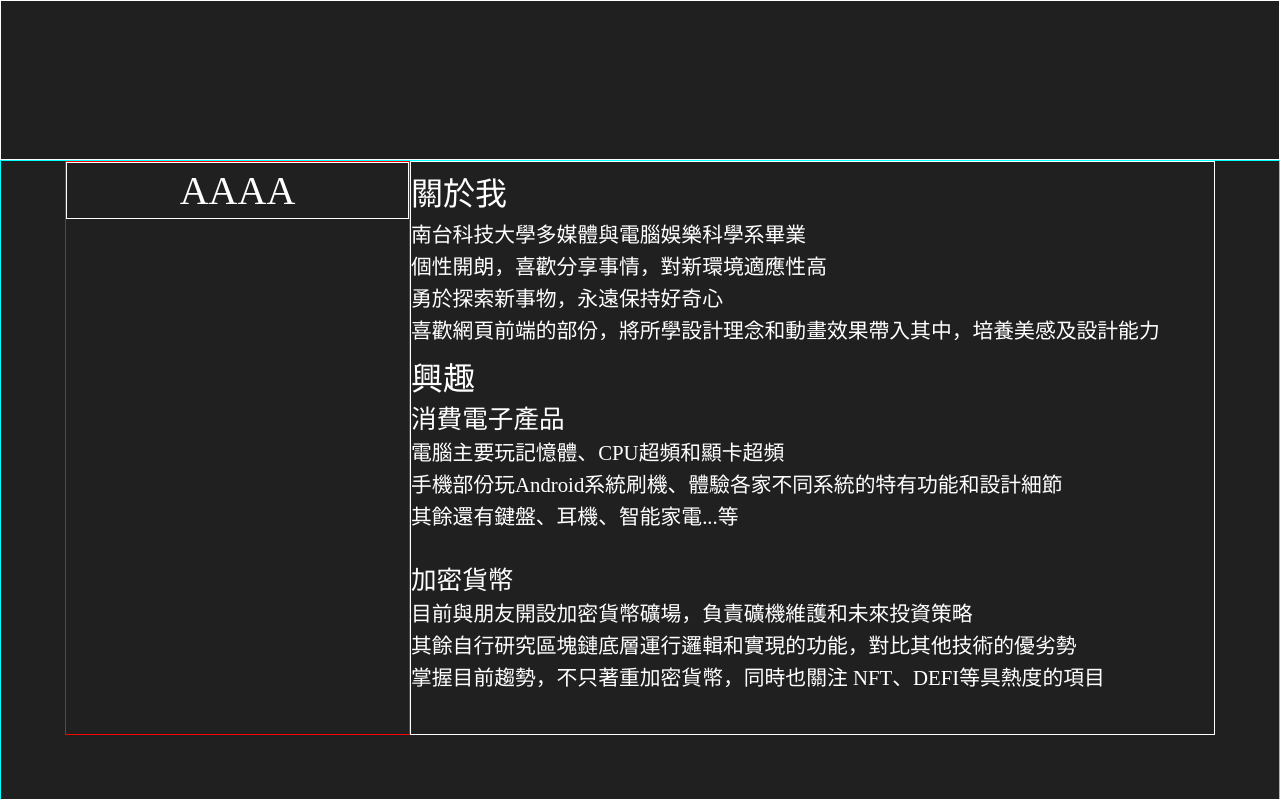
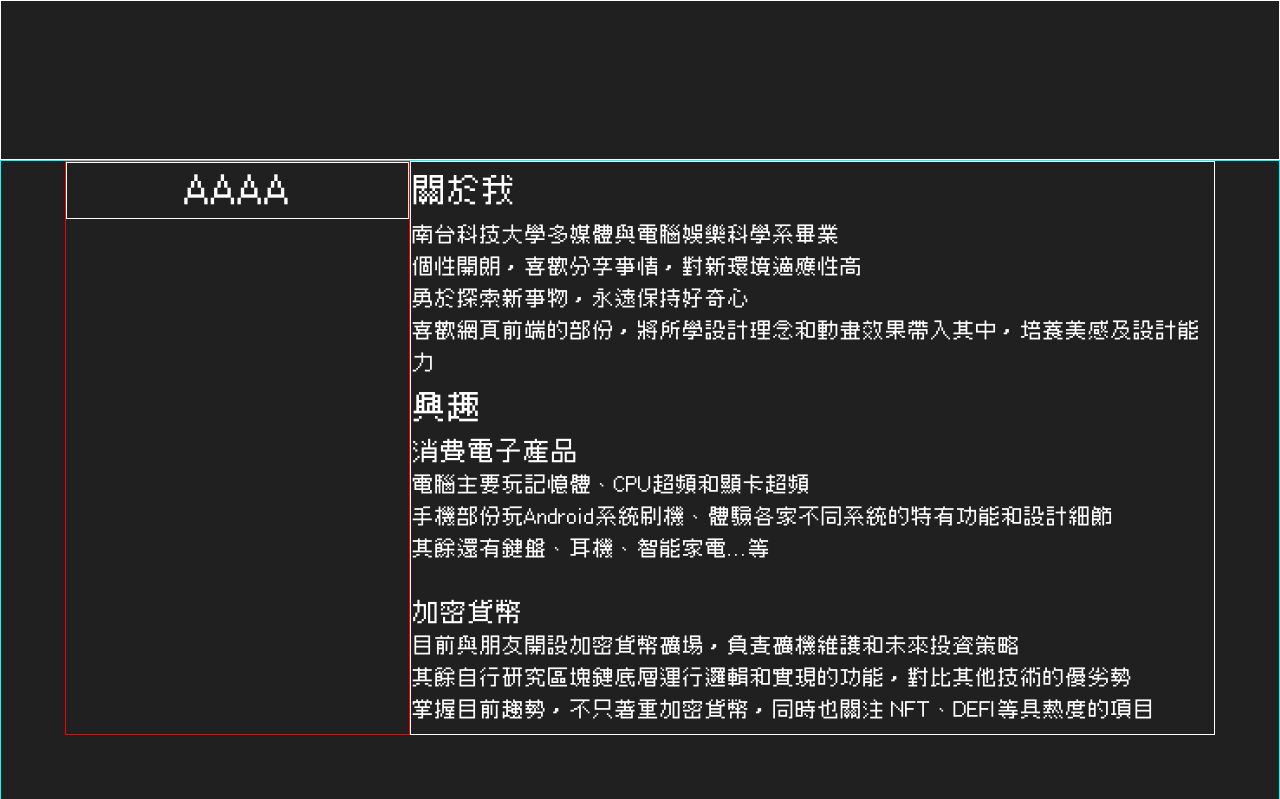
Before and after one commit to aaaeeezynx/myPage, a plain HTML site: page aboutMe.html in a window 1280 px wide. Shown: the top 799 px of the page. Drawn offline with Linux system fonts and the light colour scheme.

Commit message:
update 2

```diff
--- a/aboutMe.scss
+++ b/aboutMe.scss
@@ -1,13 +1,19 @@
 @font-face {
   font-family: "ROG";
   src: local("ROG"), url("./batmfo__.woff") format("woff");
+
+  font-family: "cubic";
+  src: local("cubic"), url("./Cubic_11_1.100_R.woff") format("woff");
+
+
 }
 
 * {
   margin: 0;
   padding: 0;
   box-sizing: border-box;
-//   font-family: "ROG";
+  font-family: "cubic";
+
   background: rgb(32, 32, 32);
   color: white;
 }
```
Also changed, not shown: Cubic_11_1.100_R.woff (added), aboutMe.css, home.css (added), 4 other files.
